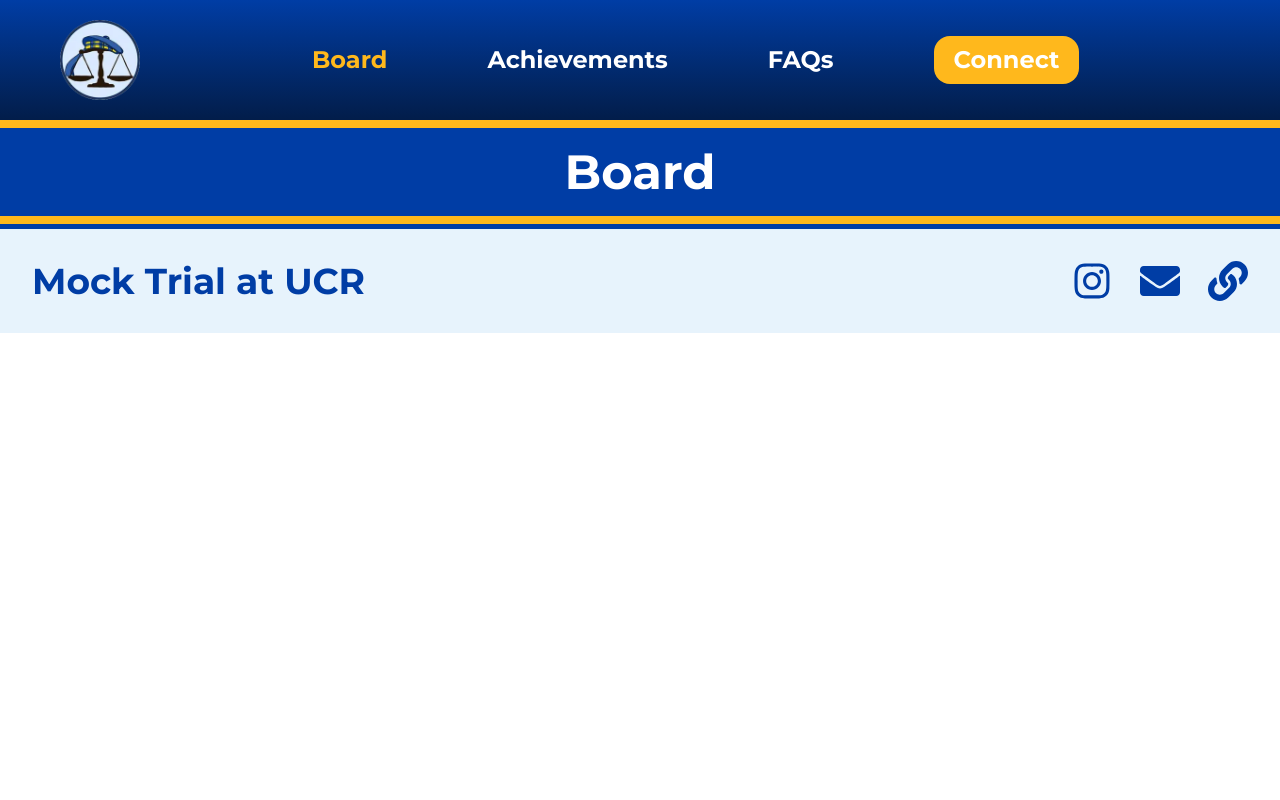
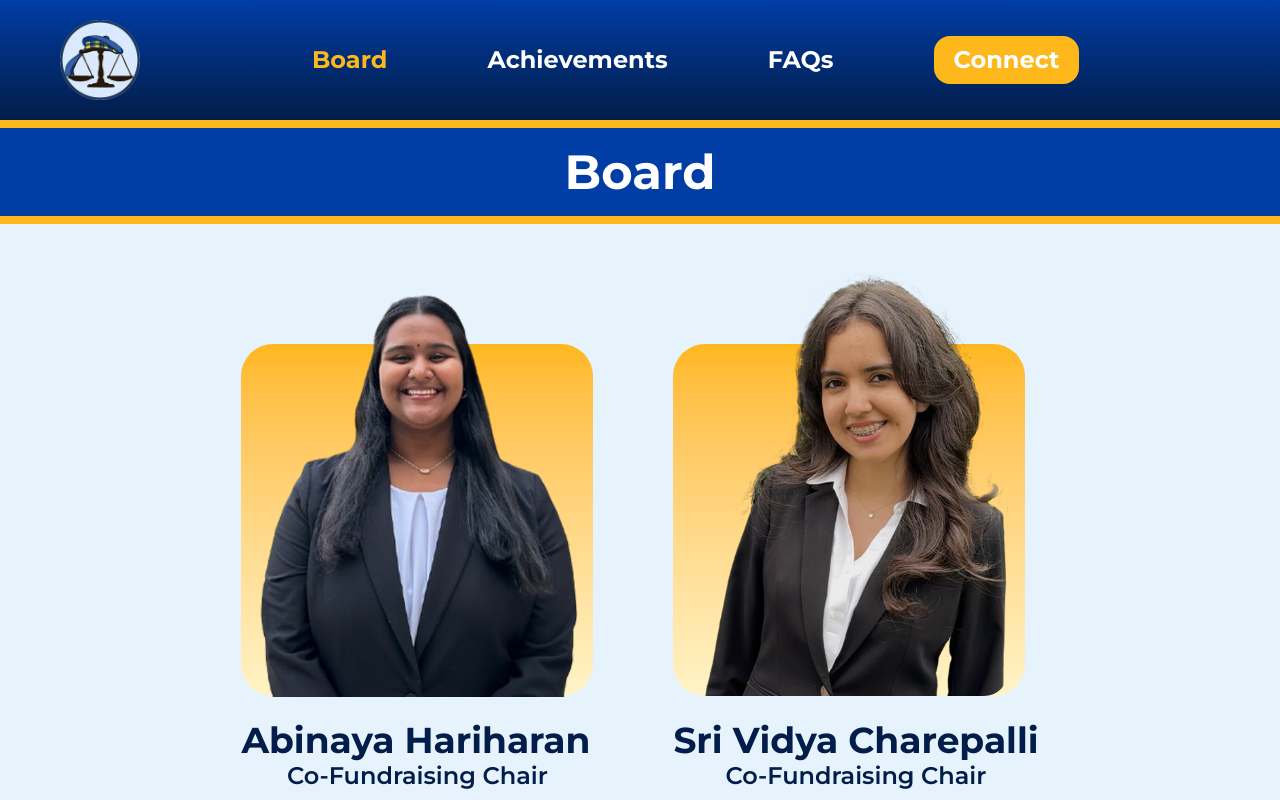
Before and after one commit to acm-ucr/mock-trial-website, a Next.js app: page /board in a window 1280 px wide. Shown: the top 800 px of the page. Built offline with nearby package versions, Linux system fonts and the light colour scheme.

Commit message:
Adjusted obect placements

```diff
--- a/src/app/board/page.tsx
+++ b/src/app/board/page.tsx
@@ -1,7 +1,13 @@
 import Header from "@/components/Header";
+import BoardThirdRow from "@/components/Board/BoardThirdRow";
 
 const Board = () => {
-  return <Header title="Board" />;
+  return (
+    <div className="bg-mocktrial-lightblue">
+      <Header title="Board" />
+      <BoardThirdRow />
+    </div>
+  );
 };
 
 export default Board;
--- a/src/components/Board/BoardThirdRow.tsx
+++ b/src/components/Board/BoardThirdRow.tsx
@@ -1,31 +1,46 @@
 import Image from "next/image";
 import AbinayaHariharan from "@/public/board/abinaya_hariharan.webp";
-import SriVidyaCharepalli from "@/public/board/sri_vidya_charepalli.webp"
+import SriVidyaCharepalli from "@/public/board/sri_vidya_charepalli.webp";
 
 const BoardThirdRow = () => {
   return (
-    <div className="flex items-center justify-center gap-16 p-20">
-        <div className="flex relative w-80 h-80 rounded-4xl bg-gradient-to-b from-mocktrial-yellow to-amber-100 mx-14" />
-        <div className="absolute w-104 mb-58 mr-95" >
-            <Image src = {AbinayaHariharan} alt = "Abinaya Hariharan" className="w-full h-full object-cover" />
-        </div>
-        <div className="flex relative w-80 h-80 rounded-4xl bg-gradient-to-b from-mocktrial-yellow to-amber-100" />
-        <div className="absolute w-75 mb-16 ml-120" >
-          <Image src = {SriVidyaCharepalli} alt = "Sri Vidya Charepalli" className="w-full h-full object-cover" />
-        </div>
-        {/*
-        <div className="flex flex-row text-mocktrial-darkblue relative text-4xl items-center font-bold inset-x-0">
-            <p>Abinaya Hariharan</p>
-            <p>Sri Vidya Charepalli</p>
-        </div>
-        <div className="text-mocktrial-darkblue relative text-2xl font-semibold">
-            <p>Co-Fundraising Chair</p>
-            <p>Co-Fundraising Chair</p>
-        </div>
-        */}
+    <div className="text-mocktrial-darkblue flex flex-col items-center justify-center gap-20 p-30 text-center md:flex-row">
+      <div className="flex flex-col">
+        <div className="from-mocktrial-yellow mb-6 h-88 w-88 rounded-4xl bg-gradient-to-b to-amber-100" />
+        <p className="flex flex-row gap-6 text-4xl font-bold">
+          Abinaya Hariharan
+        </p>
+        <p className="flex flex-row justify-center gap-26 text-2xl font-semibold">
+          Co-Fundraising Chair
+        </p>
+      </div>
 
+      <div className="absolute mr-112 mb-87 w-114">
+        <Image
+          src={AbinayaHariharan}
+          alt="Abinaya Hariharan"
+          className="h-full w-full object-cover"
+        />
+      </div>
+
+      <div className="flex flex-col">
+        <div className="from-mocktrial-yellow mb-6 h-88 w-88 rounded-4xl bg-gradient-to-b to-amber-100" />
+        <p className="flex flex-row gap-6 text-4xl font-bold">
+          Sri Vidya Charepalli
+        </p>
+        <p className="flex flex-row justify-center gap-26 text-2xl font-semibold">
+          Co-Fundraising Chair
+        </p>
+      </div>
+      <div className="absolute mb-42 ml-102 w-82">
+        <Image
+          src={SriVidyaCharepalli}
+          alt="Sri Vidya Charepalli"
+          className="h-full w-full rounded-3xl object-cover"
+        />
+      </div>
     </div>
-  )
+  );
 };
 
-export default BoardThirdRow
+export default BoardThirdRow;
```
